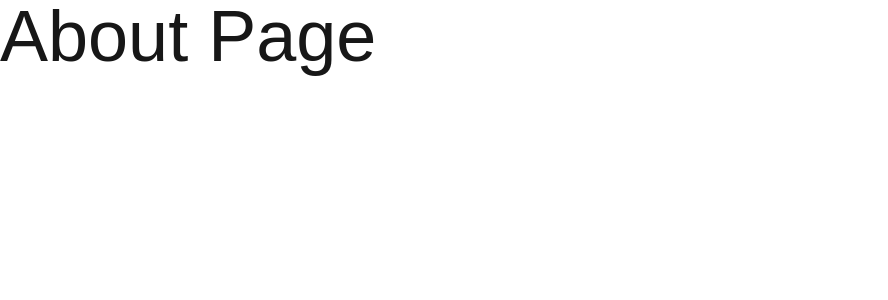
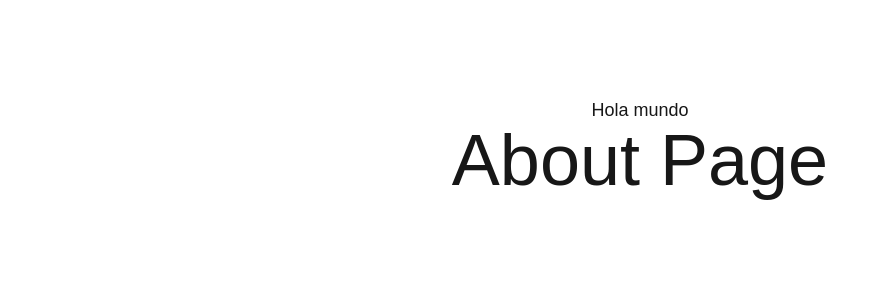
Before and after one commit to DanielaGonzalezM/first-steps-nextjs, a Next.js app: page /about in a window 1280 px wide. Shown: the top 300 px of the page, without its empty margins (0-888 px from the left). Built offline with nearby package versions, Linux system fonts and the light colour scheme.

Commit message:
Layout y Layouts anidados

```diff
--- a/app/about/page.tsx
+++ b/app/(general)/about/page.tsx
@@ -7,9 +7,5 @@
 };
 
 export default function AboutPage() {
-  return (
-    <>
-      <span className="text-7xl">About Page</span>
-    </>
-  );
+  return <span className="text-7xl">About Page</span>;
 }
--- /dev/null
+++ b/app/(general)/layout.tsx
@@ -0,0 +1,12 @@
+export default function AboutLayout({
+  children,
+}: {
+  children: React.ReactNode;
+}) {
+  return (
+    <main className="flex flex-col items-center p-24">
+      <span className="text-lg">Hola mundo</span>
+      {children}
+    </main>
+  );
+}
--- a/app/page.tsx
+++ b/app/page.tsx
@@ -1,4 +1,4 @@
-export default function Home() {
+export default function HomePage() {
   return (
     <div className="flex flex-col items-center p-24">
       <span className="text-5xl">Hola Mundo</span>
```
Also changed, not shown: app/(general)/contact/page.tsx (renamed from app/contact/page.tsx), app/(general)/pricing/page.tsx (renamed from app/pricing/page.tsx).
